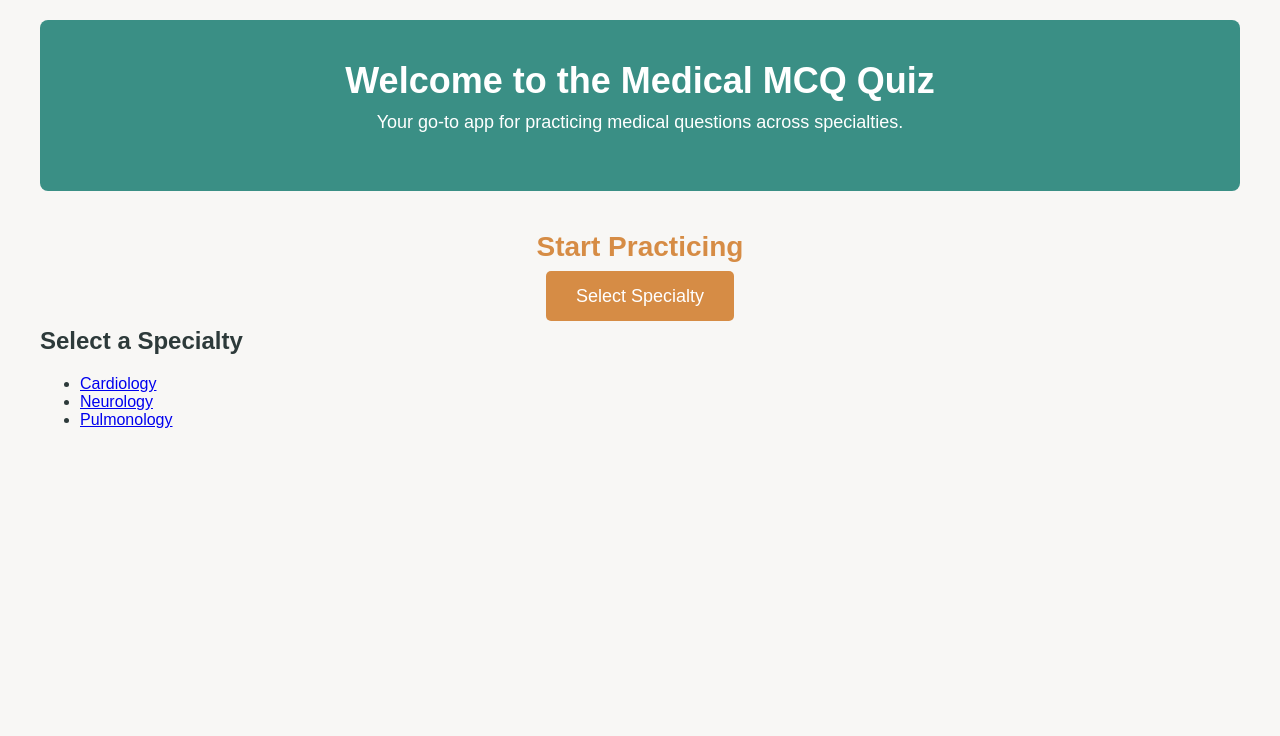
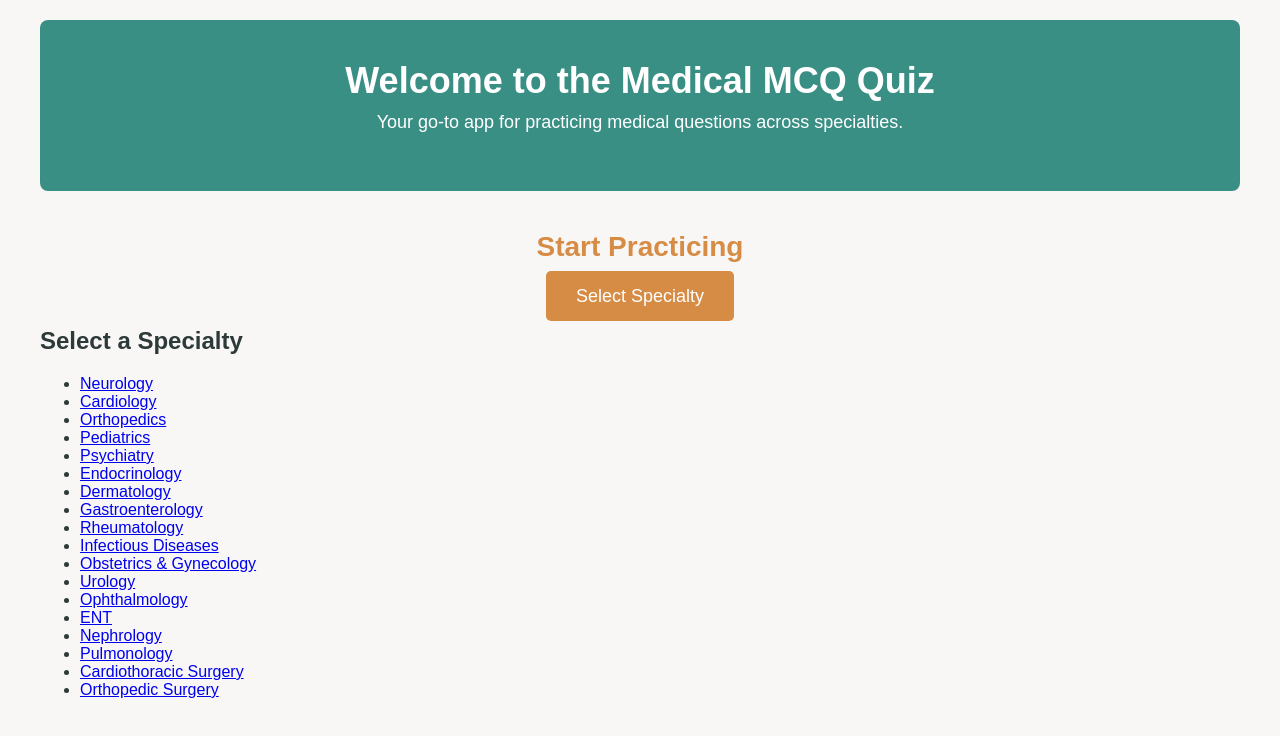
Before and after one commit to jjingofarouk/mcq, a React (Create React App) app in the folder mcq/: page /specialty in a window 1280 px wide. Shown: the top 736 px of the page. Built offline with nearby package versions, Linux system fonts and the light colour scheme.

Commit message:
Update SpecialtySelector.js

```diff
--- a/mcq/src/components/SpecialtySelector.js
+++ b/mcq/src/components/SpecialtySelector.js
@@ -3,16 +3,36 @@
 import React from 'react';
 import { Link } from 'react-router-dom';
 
+const specialties = [
+  { id: 1, name: 'Neurology' },
+  { id: 2, name: 'Cardiology' },
+  { id: 3, name: 'Orthopedics' },
+  { id: 4, name: 'Pediatrics' },
+  { id: 5, name: 'Psychiatry' },
+  { id: 6, name: 'Endocrinology' },
+  { id: 7, name: 'Dermatology' },
+  { id: 8, name: 'Gastroenterology' },
+  { id: 9, name: 'Rheumatology' },
+  { id: 10, name: 'Infectious Diseases' },
+  { id: 11, name: 'Obstetrics & Gynecology' },
+  { id: 12, name: 'Urology' },
+  { id: 13, name: 'Ophthalmology' },
+  { id: 14, name: 'ENT' },
+  { id: 15, name: 'Nephrology' },
+  { id: 16, name: 'Pulmonology' },
+  { id: 17, name: 'Cardiothoracic Surgery' },
+  { id: 18, name: 'Orthopedic Surgery' },
+  // Add more specialties as needed
+];
+
 function SpecialtySelector() {
-  const specialties = ['Cardiology', 'Neurology', 'Pulmonology'];
-
   return (
     <div>
       <h2>Select a Specialty</h2>
       <ul>
-        {specialties.map((specialty, index) => (
-          <li key={specialty}>
-            <Link to={`/quiz/${specialty.toLowerCase()}/1`}>{specialty}</Link>
+        {specialties.map((specialty) => (
+          <li key={specialty.id}>
+            <Link to={`/quiz/${specialty.id}/1`}>{specialty.name}</Link>
           </li>
         ))}
       </ul>
```
